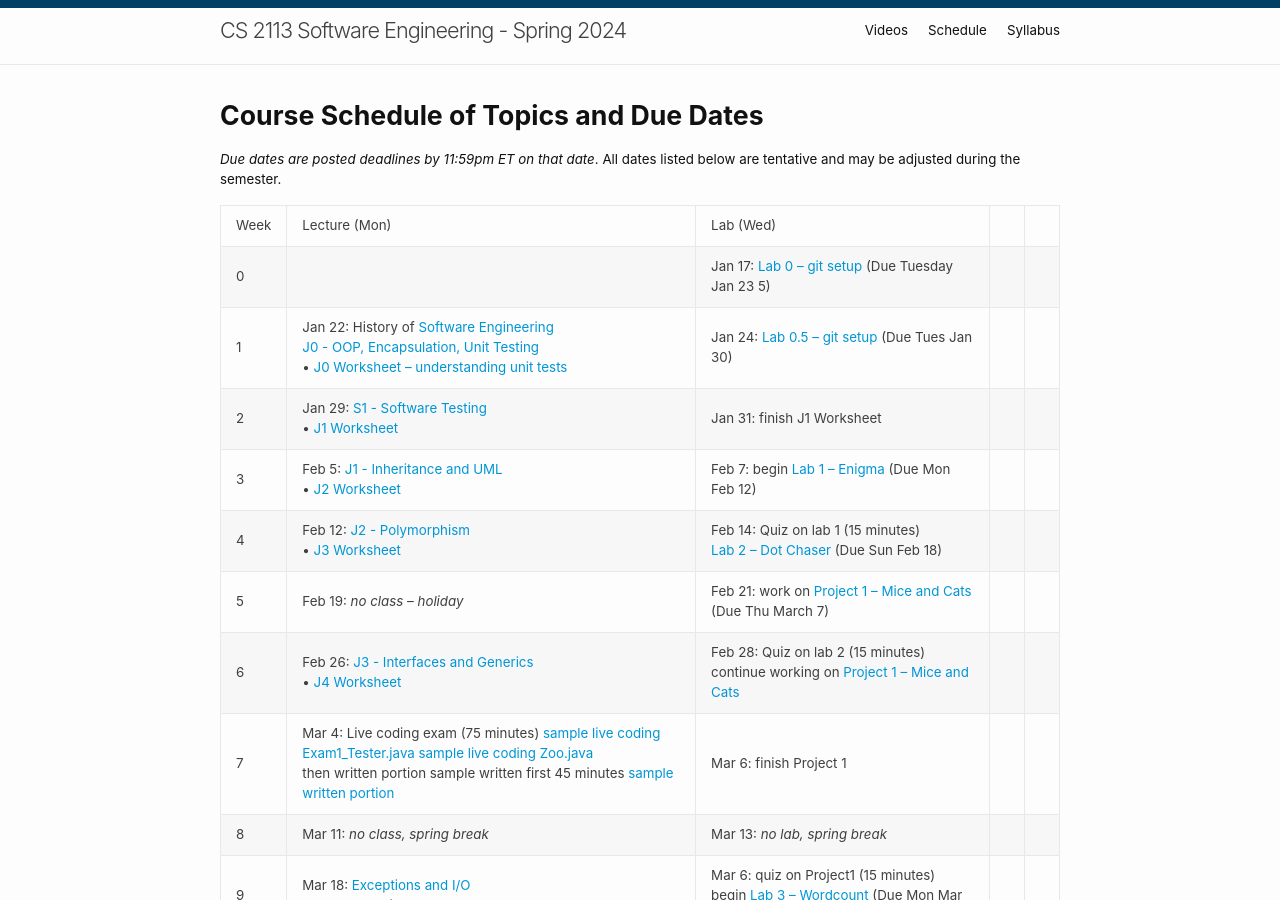
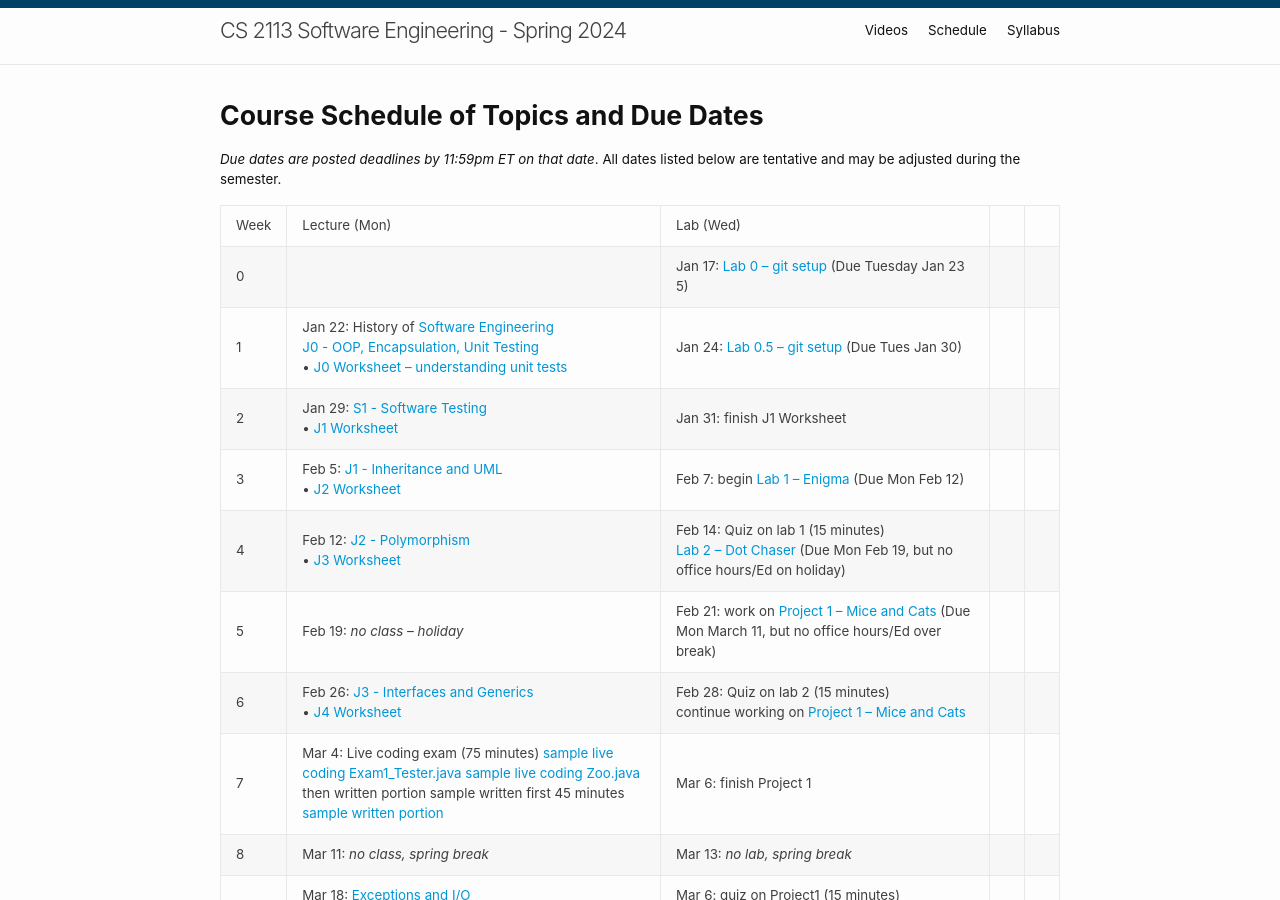
Before and after one commit to cs2113-f24/cs2113-f24.github.io, a Jekyll site: the page built from schedule.md, in a window 1280 px wide and 900 px high. Built offline with Jekyll 4.4.1, drawn with Linux system fonts in a browser that asks for light colours.

Commit message:
spring update

```diff
--- a/schedule.md
+++ b/schedule.md
@@ -14,8 +14,8 @@ title: Schedule
 | 1    | Jan 22: History of <a href="https://dl.acm.org/doi/pdf/10.1145/1134285.1134288">Software Engineering</a><br>[J0 - OOP, Encapsulation, Unit Testing](j/0) <br>&bull; [J0 Worksheet -- understanding unit tests](worksheet/j0)          | Jan 24: [Lab 0.5 -- git setup](lab/001) (Due Tues Jan 30) |
 | 2    | Jan 29: [S1 - Software Testing](j/software_testing)<br> &bull; [J1 Worksheet](worksheet/j1)  | Jan 31:  finish J1 Worksheet      |
 | 3    | Feb 5: [J1 - Inheritance and UML](j/1) <br>&bull; [J2 Worksheet](worksheet/j2)            | Feb 7: begin [Lab 1 -- Enigma](lab/1) (Due Mon Feb 12)                                                                                 |                                                                        |
-| 4    | Feb 12: [J2 - Polymorphism](j/2) <br>&bull; [J3 Worksheet](worksheet/j3)   | Feb 14: Quiz on lab 1 (15 minutes)<br>[Lab 2 -- Dot Chaser](lab/2) (Due Sun Feb 18)
-| 5    | Feb 19: <i>no class -- holiday</i>  | Feb 21: work on [Project 1 -- Mice and Cats](project/1) (Due Thu March  7)                                                                             |
+| 4    | Feb 12: [J2 - Polymorphism](j/2) <br>&bull; [J3 Worksheet](worksheet/j3)   | Feb 14: Quiz on lab 1 (15 minutes)<br>[Lab 2 -- Dot Chaser](lab/2) (Due Mon Feb 19, but no office hours/Ed on holiday)
+| 5    | Feb 19: <i>no class -- holiday</i>  | Feb 21: work on [Project 1 -- Mice and Cats](project/1) (Due Mon March  11, but no office hours/Ed over break)                                                                             |
 | 6    | Feb 26: [J3 - Interfaces and Generics](j/3) <br>&bull; [J4 Worksheet](worksheet/j4)   | Feb 28: Quiz on lab 2 (15 minutes) <br> continue working on [Project 1 -- Mice and Cats](project/1)
 | 7    | Mar 4: Live coding exam (75 minutes) [sample live coding Exam1_Tester.java](./j-units/Exam1_Tester.java) [sample live coding Zoo.java](./j-units/Zoo.java)<br>then written portion sample written first 45 minutes [sample written portion](https://cs2113-s24.github.io/j-units/Exam1.pdf)| Mar 6:  finish Project 1   |                                                    |                                                                 |
 | 8    | Mar 11: <i>no class, spring break</i>            | Mar 13: <i>no lab, spring break</i>|                                                              |
```
Also changed, not shown: syllabus.md (+1 -1 lines).
